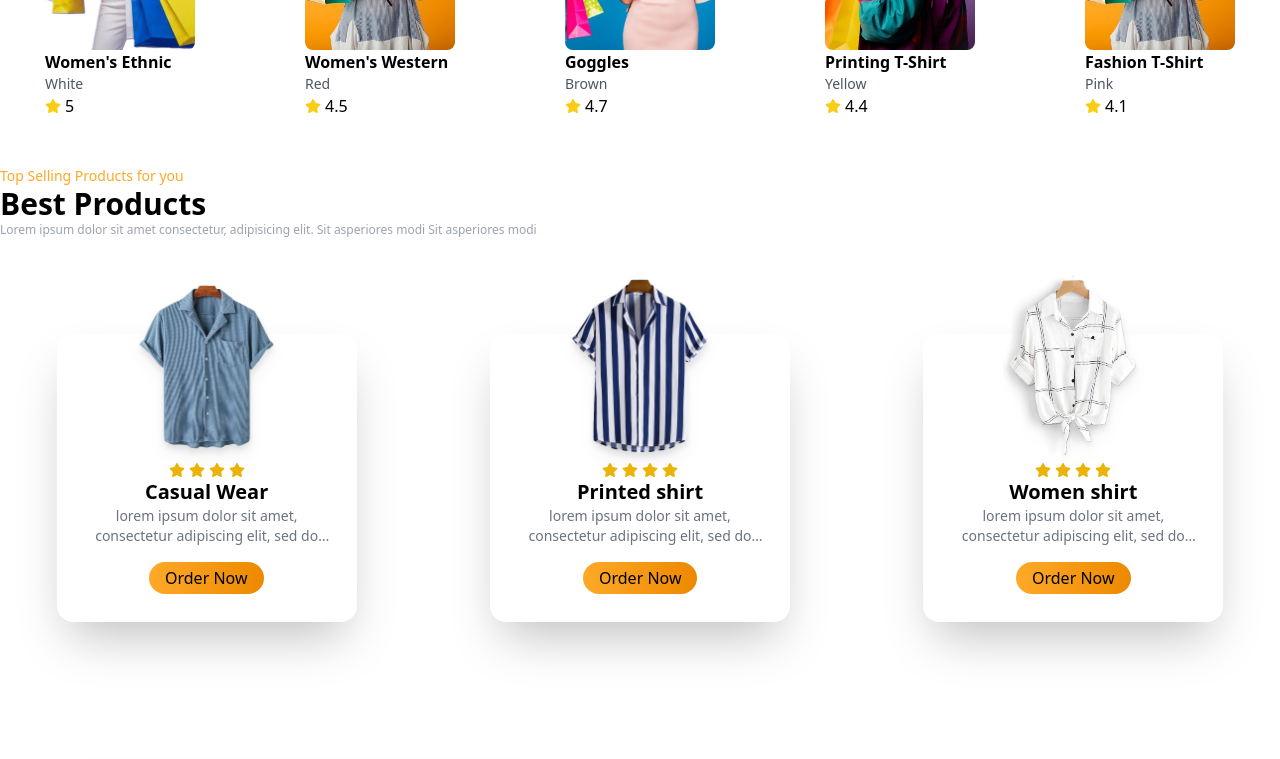
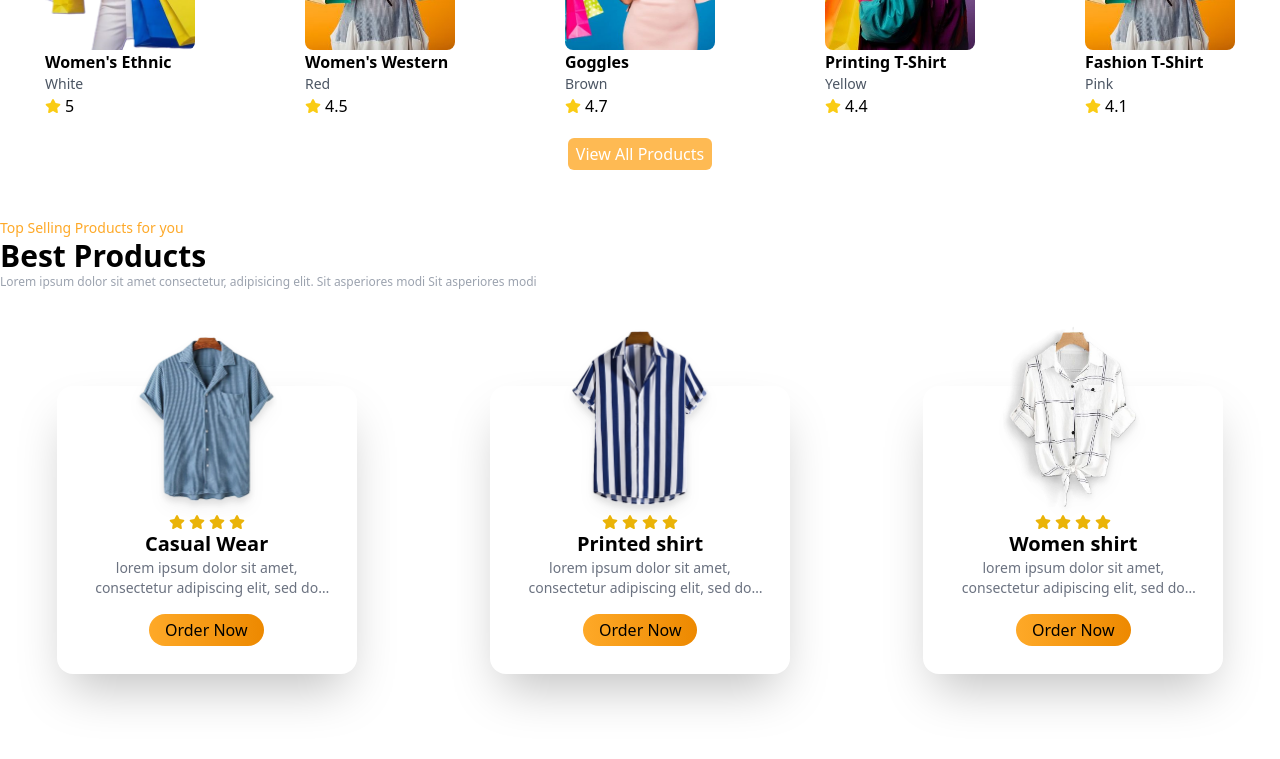
Before and after one commit to gauravthecoolboy24/04--full-e-commerce-website-react-tailwind, a React (Vite) app: page / in a window 1280 px wide. Shown: the part 1060-1819 px from the top of the page. Built offline with nearby package versions, Linux system fonts and the light colour scheme.

Commit message:
second commit

```diff
--- a/src/components/Products/Products.jsx
+++ b/src/components/Products/Products.jsx
@@ -54,7 +54,7 @@ const Products = () => {
             <div>
 
                 {/* {Header Section} */}
-                <div className="text-center mb-10 max-w-[600px] mx-auto " data-aos="fade-up">
+                <div className="text-center mb-10 max-w-[600px] mx-auto" data-aos="fade-up">
                     <h1 className="text-3xl font-bold" data-aos="fade-up">Products</h1>
                     <p className="text-xs text-gray-400" data-aos="fade-up">
                         Lorem ipsum dolor sit amet consectetur, adipisicing elit. Sit asperiores modi Sit asperiores modi
@@ -84,6 +84,14 @@ const Products = () => {
                         ))}
                     </div>
                 </div>
+
+                {/* {Veiw All Product} */}
+                <div className='flex justify-center my-5'>
+                    <button className='bg-primary/80 cursor-pointer text-center text-white px-2 py-1  rounded-md'>
+                        View All Products
+                    </button>
+                </div>
+
             </div>
         </div>
     )
```
